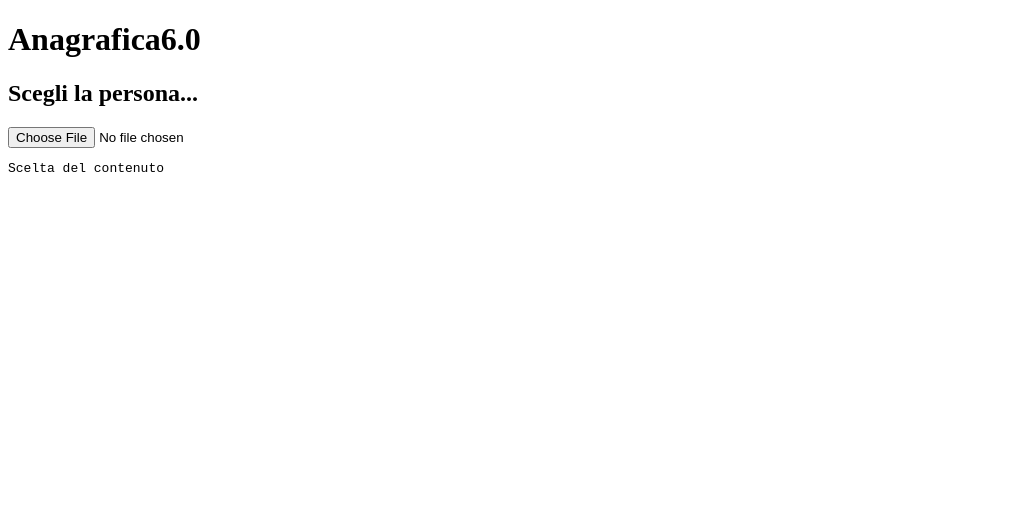
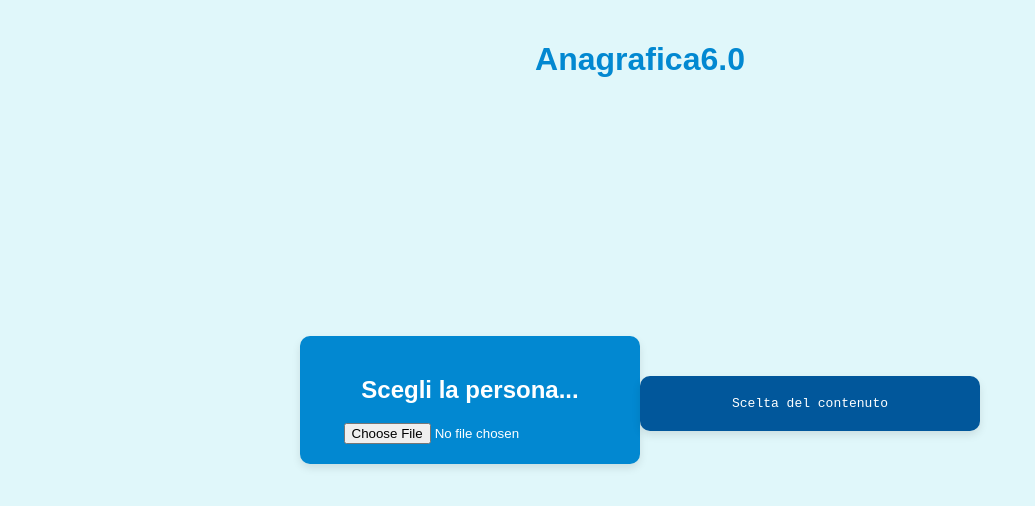
Before and after one commit to campanellaantonio08-ui/lavoritps, a plain HTML site: page Anagrafica 6.0/anagrafica6.0.html in a window 1280 px wide. Shown: the whole page, without its empty margins (0-1035 px from the left). Drawn offline with Linux system fonts and the light colour scheme.

Commit message:
Update style.css

```diff
--- a/Anagrafica 6.0/style.css
+++ b/Anagrafica 6.0/style.css
@@ -1,47 +1,34 @@
 
-<!DOCTYPE html>
-<html lang="it">
-<head>
-  <meta charset="UTF-8">
-  <title>Anagrafica6.0</title>
-  <link rel="stylesheet" href="style.css">
-</head>
-<body>
+body {
+  background-color: #e0f7fa;
+  color: white;
+  font-family: sans-serif;
+  display: flex;
+  justify-content: center;
+  align-items: center;
+  height: 100vh;
+  margin: 0;
+}
 
-  <h1>Anagrafica6.0</h1>
 
-  <div id="box-caricamento">
-    <h2>Scegli la persona...</h2>
-    <input type="file" id="fileInput" accept=".csv">
-  </div>
+#box-caricamento, #output {
+  background-color: #0288d1;
+  padding: 20px;
+  border-radius: 10px;
+  text-align: center;
+  box-shadow: 0px 4px 8px rgba(0,0,0,0.1);
+  min-width: 300px;
+}
 
-  <pre id="output">Scelta del contenuto</pre>
 
-  <script>
-    const fileInput = document.getElementById("fileInput");
-    const output = document.getElementById("output");
+h1 {
+  position: absolute;
+  top: 20px;
+  color: #0288d1;
+}
 
-    fileInput.addEventListener("change", function () {
-      const file = this.files[0];
-      if (!file) return;
 
-      const reader = new FileReader();
-
-      reader.onload = function (e) {
-        const testo = e.target.result;
-        output.innerHTML = "";
-        parseCSV(testo);
-      };
-      reader.readAsText(file);
-    });
-
-    function parseCSV(testo) {
-      const righe = testo.split("\n");
-      for (var i = 0; i < righe.length; i++) {
-        output.innerHTML += righe[i] + "<br>";
-      }
-    }
-  </script>
-
-</body>
-</html>
+#output {
+  margin-top: 20px;
+  background-color: #01579b;
+}
```
